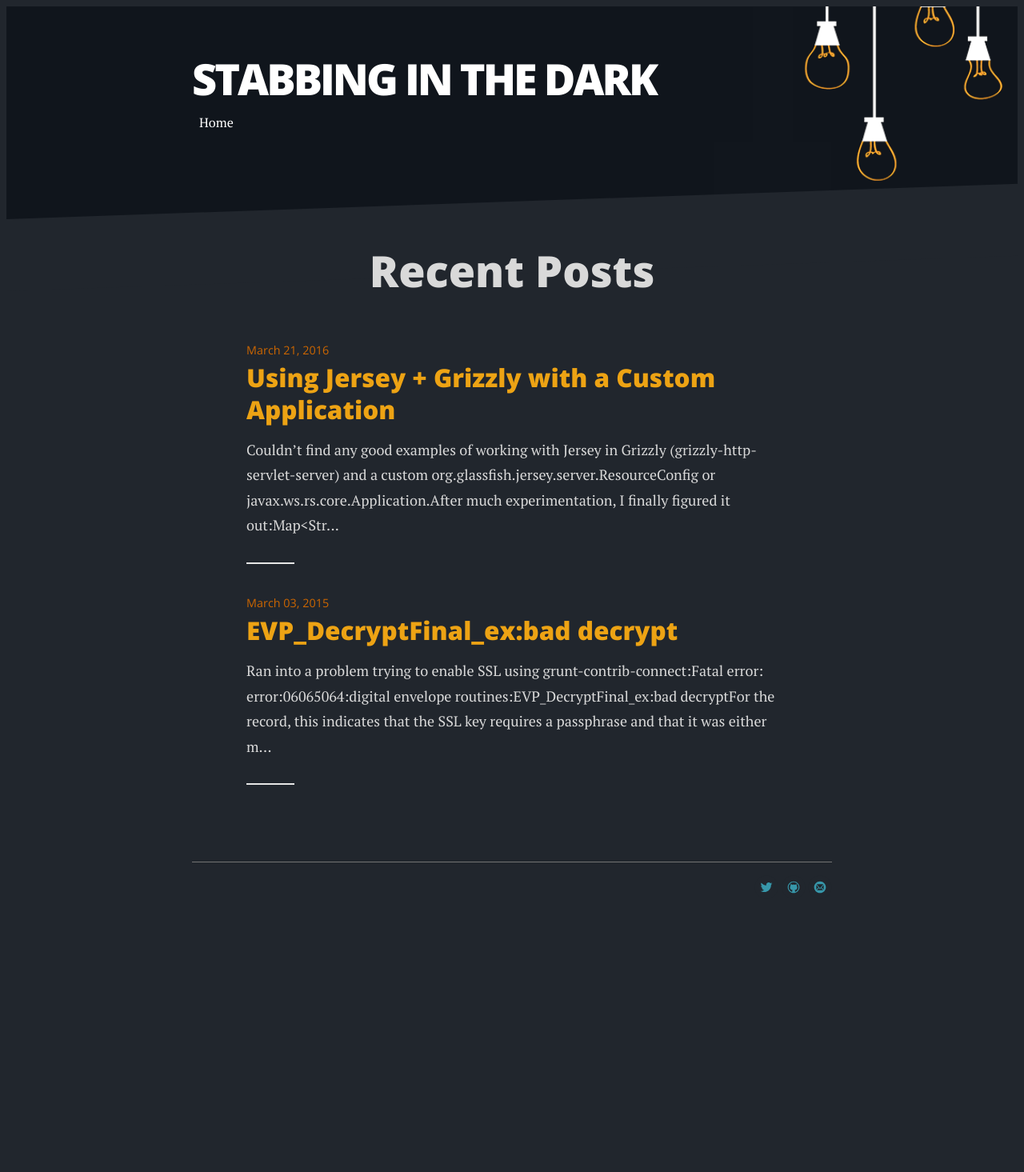
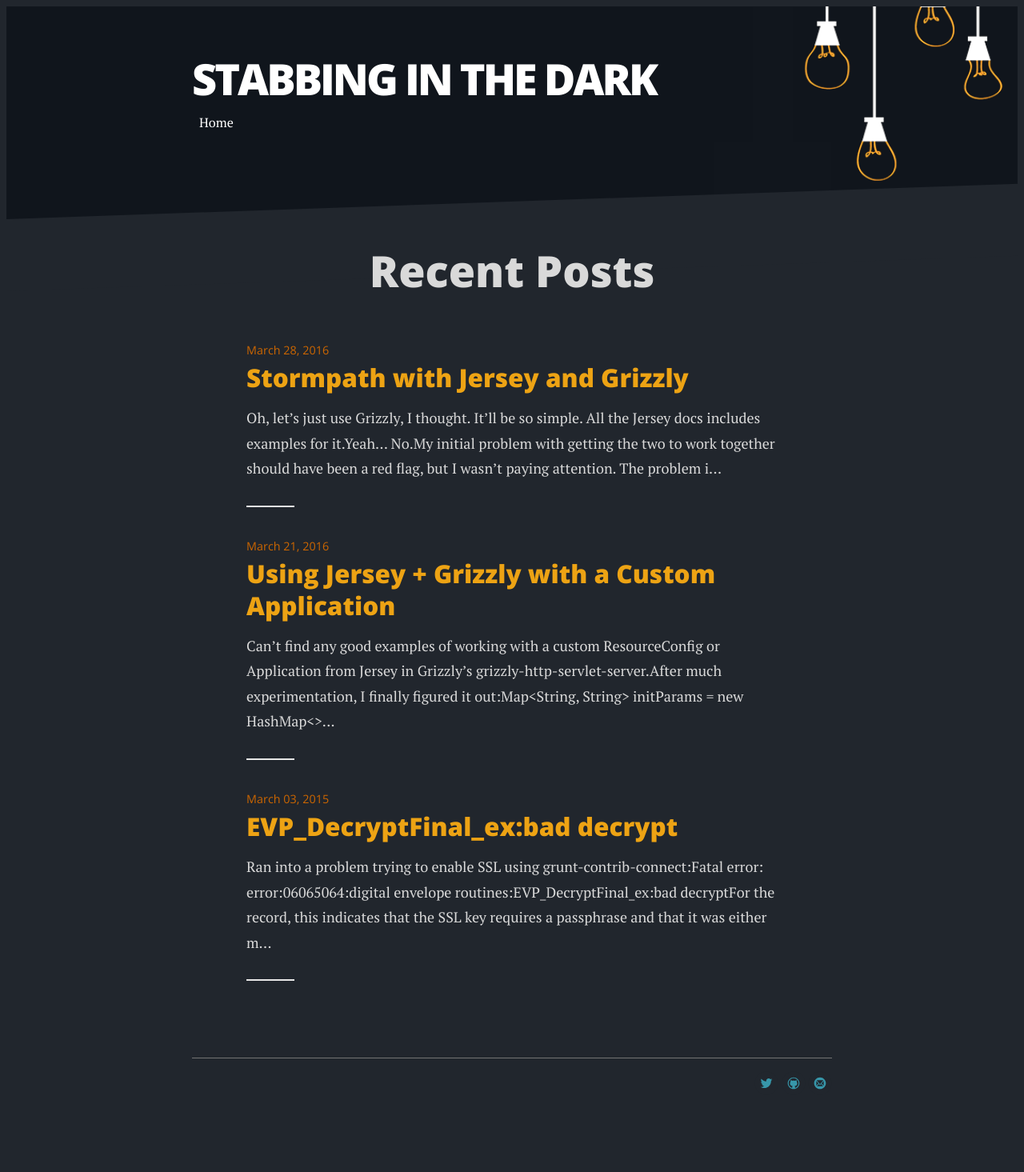
Before and after one commit to markwoon/markwoon.github.io, a Jekyll site: the page built from index.html, in a window 1280 px wide. Shown: the whole page at 80% size. Built offline with Jekyll 4.4.1, drawn with Linux system fonts in a browser that asks for light colours; nearby versions of some CDN libraries; the list of posts is cut into pages by our own code; before the commit the page ends 1220 px from its top, so only the background shows below that; some of the changed lines change nothing that is shown.

Commit message:
Stormpath with Jersey and Grizzly.

````diff
--- a/_posts/2016-03-21-grizzly-and-jersey-with-custom-application.md
+++ b/_posts/2016-03-21-grizzly-and-jersey-with-custom-application.md
@@ -4,7 +4,7 @@ title: Using Jersey + Grizzly with a Custom Application
 categories: rtfm
 ---
 
-Couldn't find any good examples of working with Jersey in Grizzly (`grizzly-http-servlet-server`) and a custom `org.glassfish.jersey.server.ResourceConfig` or `javax.ws.rs.core.Application`.
+Can't find any good examples of working with a custom `ResourceConfig` or `Application` from [Jersey](https://jersey.java.net) in [Grizzly](https://grizzly.java.net)'s `grizzly-http-servlet-server`.
 
 After much experimentation, I finally figured it out:
 
--- /dev/null
+++ b/_posts/2016-03-28-stormpath-with-jersey-and-grizzly.md
@@ -0,0 +1,56 @@
+---
+layout: post
+title: Stormpath with Jersey and Grizzly
+---
+
+Oh, let's just use [Grizzly](https://grizzly.java.net), I thought.  It'll be so simple.  All the [Jersey](https://jersey.java.net) docs includes examples for it.
+
+Yeah...  No.
+
+My [initial problem]({% post_url 2016-03-21-grizzly-and-jersey-with-custom-application %}) with getting the two to work together should have been a red flag, but I wasn't paying attention.  The problem is there's just too much documentation out there on older versions of Jersey and Grizzly that it's difficult to find anything relevant on the current version.  It's not rocket science, but it's not exactly obvious for anyone new to Grizzly either.
+
+This is how I finally got [Stormpath](https://stormpath.com) working in Grizzly with Jersey.
+
+The main problem is that Grizzly can't be configured via `web.xml`.  Everything has to be done manually.
+
+```java
+/**
+ * This is based on {@link GrizzlyWebContainerFactory#create(String)}.
+ */
+public HttpServer initializeServer() {
+  URI uri = URI.create(m_baseUri);
+  String path = uri.getPath();
+  if (path == null) {
+    throw new IllegalArgumentException("The URI path, of the URI " + uri + ", must be non-null");
+  } else if (path.isEmpty()) {
+    throw new IllegalArgumentException("The URI path, of the URI " + uri + ", must be present");
+  } else if (path.charAt(0) != '/') {
+    throw new IllegalArgumentException("The URI path, of the URI " + uri + ". must start with a '/'");
+  }
+  path = String.format("/%s", UriComponent.decodePath(uri.getPath(), true).get(1).toString());
+
+  WebappContext context = new WebappContext("GrizzlyContext", path);
+  ServletRegistration registration;
+    registration = context.addServlet(ServletContainer.class.getName(), ServletContainer.class);
+  registration.addMapping("/*");
+
+  // this enables your custom javax.ws.rs.Application
+  registration.setInitParameter(ServletProperties.JAXRS_APPLICATION_CLASS,
+      CustomApplication.class.getName());
+
+  // this is how you register a filter
+  FilterRegistration filterRegistration = context.addFilter("StormpathFilter", StormpathFilter.class);
+  filterRegistration.addMappingForUrlPatterns(EnumSet.allOf(DispatcherType.class), "/*");
+
+  // this is how you register a listener
+  context.addListener("com.stormpath.sdk.servlet.config.DefaultConfigLoaderListener");
+  context.addListener("com.stormpath.sdk.servlet.client.DefaultClientLoaderListener");
+  context.addListener("com.stormpath.sdk.servlet.application.DefaultApplicationLoaderListener");
+
+  HttpServer server = GrizzlyHttpServerFactory.createHttpServer(uri);
+  context.deploy(server);
+  return server;
+}
+```
+
+One last gotcha: Grizzly won't be able to find `stormpath.properties` if it's in `/WEB-INF`.  It has to be in the classpath.
````
